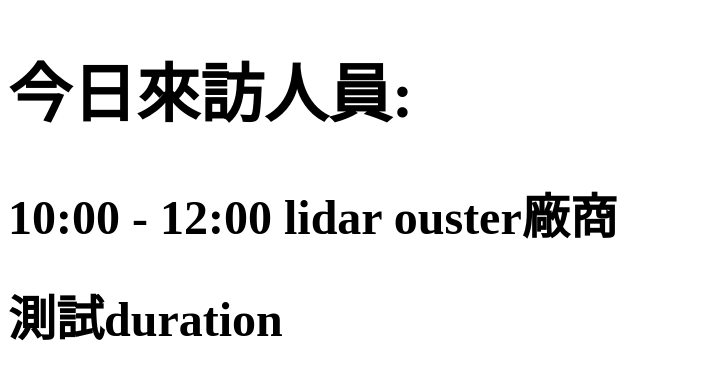
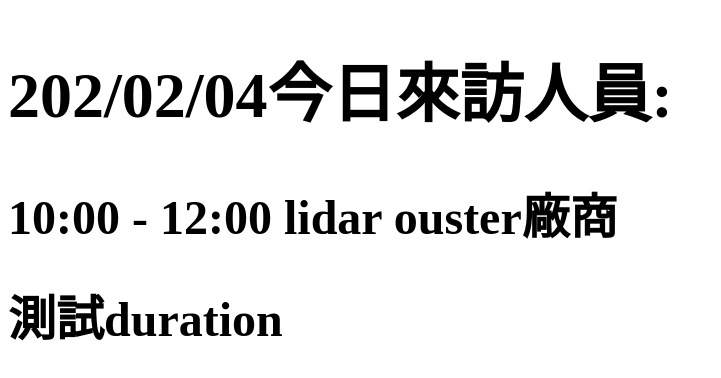
Before and after one commit to examplegod/examplegod.github.io, a plain HTML site: page index.html in a window 1280 px wide. Shown: the whole page, without its empty margins (0-721 px from the left). Drawn offline with Linux system fonts and the light colour scheme.

Commit message:
Update index.html

```diff
--- a/index.html
+++ b/index.html
@@ -6,7 +6,7 @@
   </head>
   <body>
     <div style="font-size: xx-large;">
-      <h1>今日來訪人員:<h1>
+      <h1>202/02/04今日來訪人員:<h1>
     </div>
     <div style="font-size: x-large;">
       <h1>10:00 - 12:00 lidar ouster廠商<h1>
```
